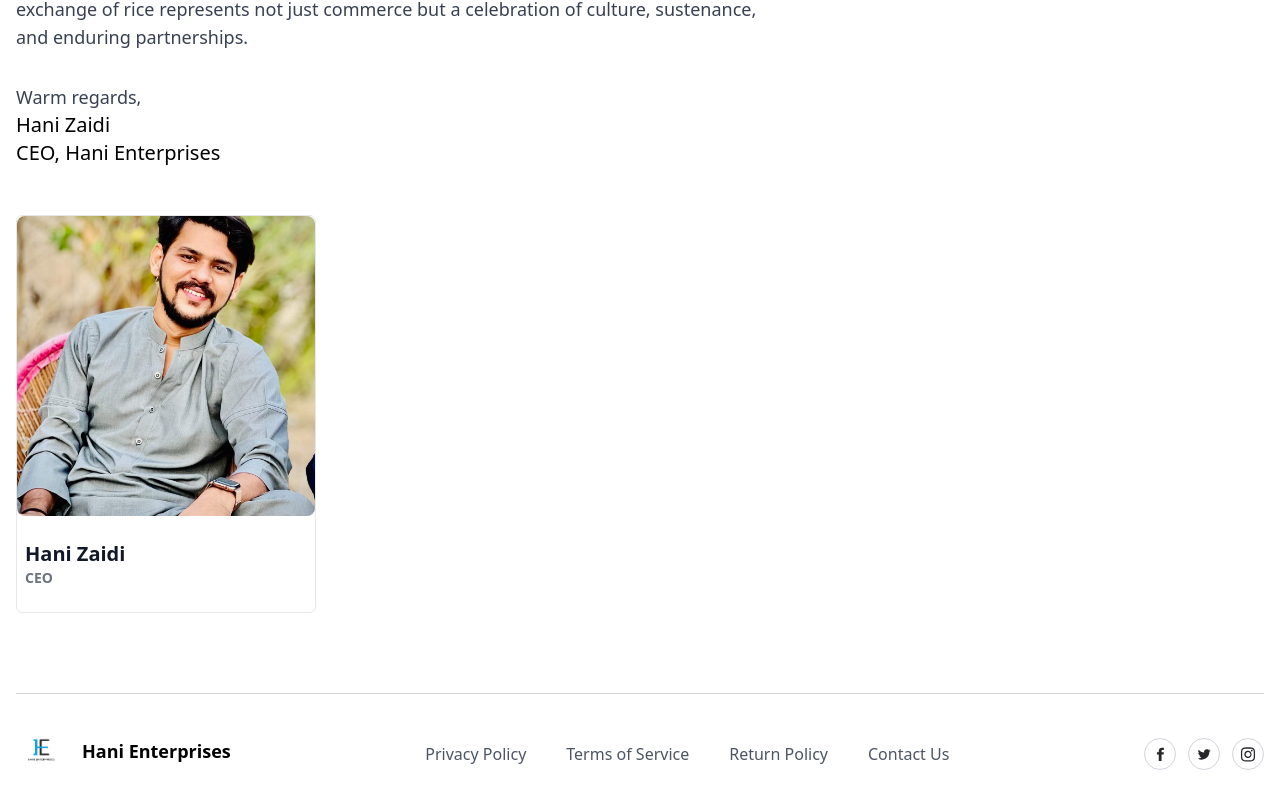
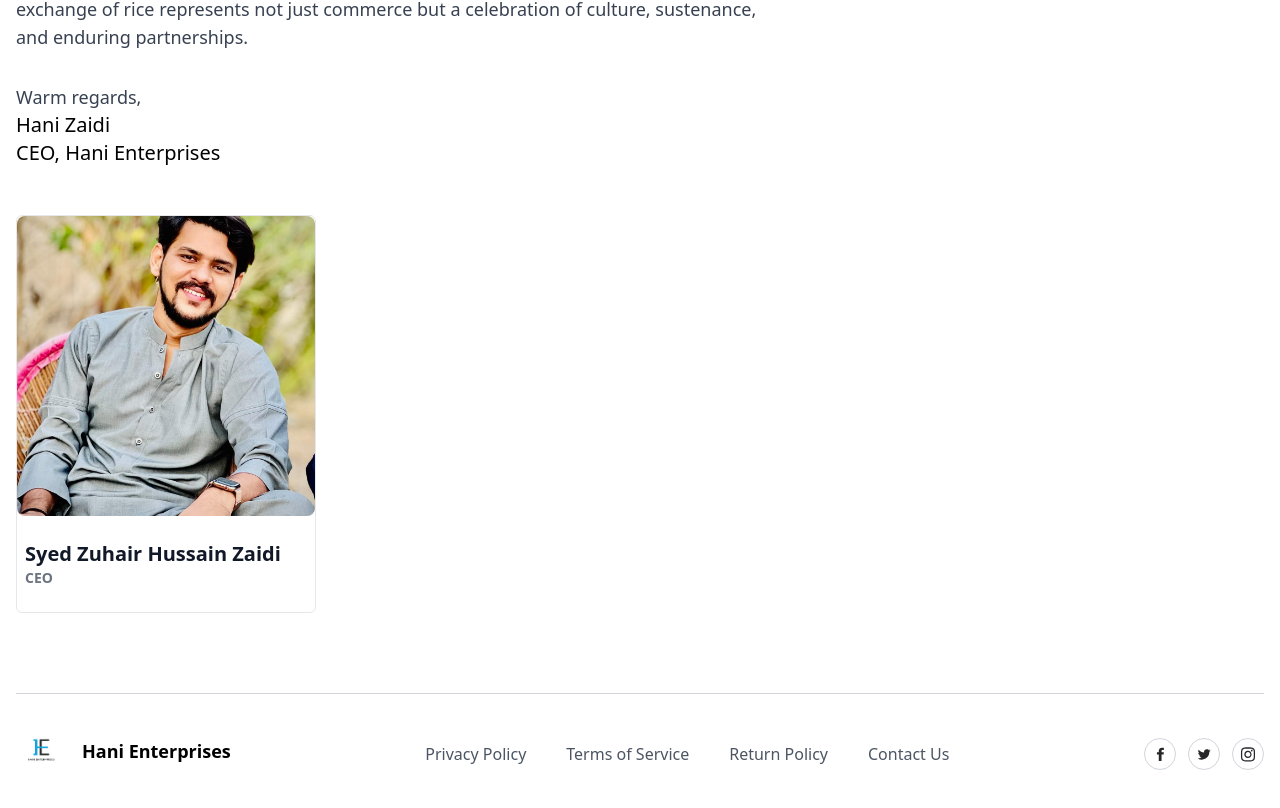
Before and after one commit to sshahzebhaider/HaniEnterprises, a React (Create React App) app in the folder hani/: page /about in a window 1280 px wide. Shown: the part 1253-2061 px from the top of the page. Built offline with nearby package versions, Linux system fonts and the light colour scheme.

Commit message:
Update About.js

```diff
--- a/hani/src/Components/About.js
+++ b/hani/src/Components/About.js
@@ -17,7 +17,7 @@ const locations = [
 
 const users = [
   {
-    name: 'Hani Zaidi',
+    name: 'Syed Zuhair Hussain Zaidi',
     image:
       hani ,
     position: 'CEO',
```
